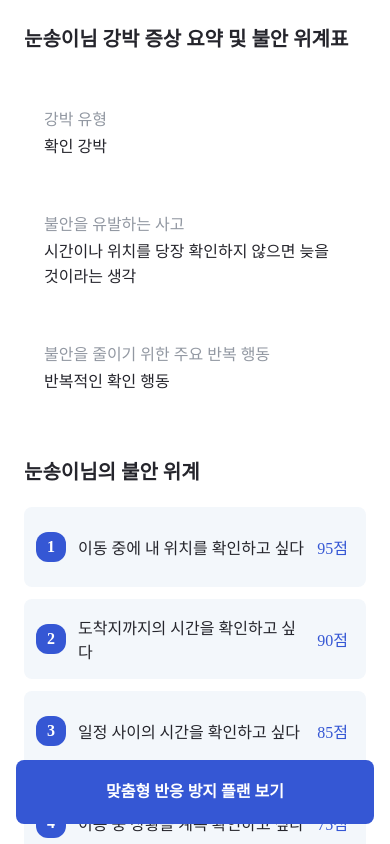
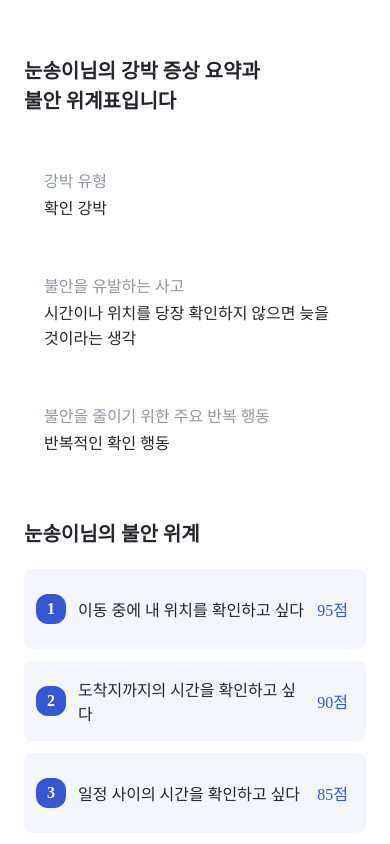
Before and after one commit to mindit-selfcbt/mindit-FE, a React Native app: screen /myanxiety in a window 390 px wide. Built offline with nearby package versions, Linux system fonts and the light colour scheme; what react-native-sound would draw is missing.

Commit message:
Refactor: myplan

```diff
--- a/src/components/chatInput.tsx
+++ b/src/components/chatInput.tsx
@@ -5,14 +5,13 @@ import {
   Image,
   StyleSheet,
   Animated,
-  Easing,
   PermissionsAndroid,
   Platform,
   Alert,
   TextInput,
   Dimensions,
   KeyboardAvoidingView,
-  Keyboard, // ✅ 추가
+  Keyboard,
 } from 'react-native';
 import Voice from '@react-native-voice/voice';
 import VoiceIcon from '../assets/img/chat/voicerecognition.png';
@@ -26,10 +25,9 @@ const ChatInput = ({ onSendText }) => {
   const [isRecording, setIsRecording] = useState(false);
   const [isKeyboardOpen, setIsKeyboardOpen] = useState(false);
   const [inputText, setInputText] = useState('');
-  const [keyboardVisible, setKeyboardVisible] = useState(false); // ✅ 추가
+  const [keyboardVisible, setKeyboardVisible] = useState(false);
   const scaleAnim = useRef(new Animated.Value(1)).current;
 
-  // ✅ 키보드 상태 감지
   useEffect(() => {
     const showSub = Keyboard.addListener('keyboardDidShow', () =>
       setKeyboardVisible(true),
@@ -100,14 +98,10 @@ const ChatInput = ({ onSendText }) => {
     setIsKeyboardOpen(prev => !prev);
   };
 
-  // ⚡ Keyboard 모드
   if (isKeyboardOpen) {
     return (
       <KeyboardAvoidingView
-        style={[
-          styles.keyboardAvoidContainer,
-          !keyboardVisible && { flex: 0 }, // ✅ 키보드가 내려가면 여백 제거
-        ]}
+        style={[styles.keyboardAvoidContainer, !keyboardVisible && { flex: 0 }]}
         behavior="position"
         keyboardVerticalOffset={40}
       >
@@ -155,7 +149,6 @@ const ChatInput = ({ onSendText }) => {
     );
   }
 
-  // ⚡ 음성 모드
   return (
     <View style={styles.inputWrapVoice}>
       <TouchableOpacity
@@ -178,12 +171,11 @@ const ChatInput = ({ onSendText }) => {
   );
 };
 
-// ⚡ 스타일 정의
 const styles = StyleSheet.create({
   inputWrapVoice: {
     width: '100%',
     position: 'absolute',
-    bottom: 0, // 기존 20 → 살짝 내려감
+    bottom: 50,
     flexDirection: 'row',
     justifyContent: 'center',
     alignItems: 'center',
@@ -200,13 +192,11 @@ const styles = StyleSheet.create({
     marginLeft: 20,
   },
   keyboardIcon: { width: 60, height: 60, resizeMode: 'contain' },
-
   keyboardAvoidContainer: {
     flex: 1,
     justifyContent: 'flex-end',
     backgroundColor: 'transparent',
   },
-
   chatBarWrapper: {
     position: 'absolute',
     bottom: -32,
@@ -214,7 +204,6 @@ const styles = StyleSheet.create({
     alignItems: 'center',
     justifyContent: 'center',
   },
-
   chatBar: {
     flexDirection: 'row',
     alignItems: 'center',
--- a/src/components/chatmessageList.tsx
+++ b/src/components/chatmessageList.tsx
@@ -4,7 +4,6 @@ import { FlatList, View, Text, StyleSheet } from 'react-native';
 const ChatMessageList = ({ messages, style }) => {
   const flatListRef = useRef(null);
 
-  // ✅ 새 메시지가 추가될 때 자동으로 맨 아래로 스크롤
   useEffect(() => {
     if (flatListRef.current && messages.length > 0) {
       flatListRef.current.scrollToEnd({ animated: true });
@@ -45,7 +44,6 @@ const ChatMessageList = ({ messages, style }) => {
         }
         showsVerticalScrollIndicator={false}
         onContentSizeChange={handleContentSizeChange}
-        // ⚡ 새로운 메시지가 추가되면 하단 자동 스크롤
         onLayout={handleContentSizeChange}
       />
     </View>
@@ -54,7 +52,7 @@ const ChatMessageList = ({ messages, style }) => {
 
 const styles = StyleSheet.create({
   flatList: {
-    flex: 1, // FlatList가 부모를 채우도록
+    flex: 1,
   },
   flatListPadding: {
     paddingHorizontal: 18,
--- a/src/components/nextButton.tsx
+++ b/src/components/nextButton.tsx
@@ -30,8 +30,7 @@ const styles = StyleSheet.create({
   button: {
     position: 'absolute',
     bottom: 20,
-    width: windowWidth - 32,
-    maxWidth: 380,
+    width: 320,
     paddingVertical: 20,
     borderRadius: 8,
     backgroundColor: '#3557D4',
--- a/src/screens/chat/ocdchatScreen.tsx
+++ b/src/screens/chat/ocdchatScreen.tsx
@@ -5,11 +5,9 @@ import ChatInput from '../../components/chatInput';
 import { ocddummyMessages } from '../../data/ocddummyMessages';
 import MainIcon from '../../assets/icon/mainIcon.png';
 
-// 초기 메시지 설정은 동일
 const initialMessages = ocddummyMessages.filter(m => m.auto).slice(0, 2);
 
 const OcdChatScreen = ({ navigation }) => {
-  // ... (state 및 handleMainPress, handleSendText 함수는 동일) ...
   const [messages, setMessages] = useState(initialMessages);
   const [nextAiResponseIndex, setNextAiResponseIndex] = useState(2);
 
@@ -18,7 +16,6 @@ const OcdChatScreen = ({ navigation }) => {
   };
 
   const handleSendText = (text: string) => {
-    // 1. 사용자 메시지 추가
     const newUserMessage = {
       id: (messages.length + 1).toString(),
       text,
@@ -28,7 +25,6 @@ const OcdChatScreen = ({ navigation }) => {
     };
     setMessages(prevMessages => [...prevMessages, newUserMessage]);
 
-    // 2. Mock AI 응답 찾기 및 추가
     const nextAiIndex = ocddummyMessages.findIndex(
       (msg, index) => index >= nextAiResponseIndex && msg.from === 'AI',
     );
@@ -60,9 +56,7 @@ const OcdChatScreen = ({ navigation }) => {
   };
 
   return (
-    // ⚡ container에 flex: 1을 유지하고, 내부 요소를 수직 배치합니다.
     <View style={styles.container}>
-      {/* 헤더 */}
       <View style={styles.headerRow}>
         <Text style={styles.headerText}>나의 강박에 대해 파악하기</Text>
         <TouchableOpacity onPress={handleMainPress}>
@@ -70,10 +64,8 @@ const OcdChatScreen = ({ navigation }) => {
         </TouchableOpacity>
       </View>
 
-      {/* ⚡ 메시지 리스트: flex: 1을 주어 남은 공간을 모두 차지하게 합니다. */}
       <ChatMessageList messages={messages} style={styles.messageList} />
 
-      {/* ⚡ ChatInput: 이제 absolute가 아니므로 목록 바로 아래에 배치됩니다. */}
       <ChatInput onSendText={handleSendText} />
     </View>
   );
@@ -83,27 +75,25 @@ const styles = StyleSheet.create({
   container: {
     flex: 1,
     backgroundColor: '#EBEFFE',
-    // ⚡ justifyContent: 'flex-end' 제거, flex: 1로 전체를 채우게 변경
   },
   headerRow: {
     flexDirection: 'row',
     alignItems: 'center',
     justifyContent: 'flex-start',
     paddingHorizontal: 16,
-    paddingTop: 20,
-    paddingBottom: 2,
+    paddingTop: 40,
+    paddingBottom: 16,
   },
   headerText: {
     flex: 1,
     color: '#25252C',
     textAlign: 'left',
-    fontFamily: 'Pretendard',
     fontSize: 20,
     fontWeight: '800',
   },
   mainIcon: { width: 26, height: 26, marginLeft: 8, resizeMode: 'contain' },
   messageList: {
-    flex: 1, // ChatMessageList에도 flex: 1을 적용합니다.
+    flex: 1,
   },
 });
 
--- a/src/screens/myplan/myanxietyScreen.tsx
+++ b/src/screens/myplan/myanxietyScreen.tsx
@@ -54,7 +54,9 @@ export default function MyAnxietyScreen() {
   return (
     <SafeAreaView style={styles.root}>
       <ScrollView contentContainerStyle={styles.container} style={{ flex: 1 }}>
-        <Text style={styles.title}>눈송이님 강박 증상 요약 및 불안 위계표</Text>
+        <Text style={styles.title}>
+          눈송이님의 강박 증상 요약과 {'\n'}불안 위계표입니다
+        </Text>
 
         {symptomItems.map((item, i) => (
           <View key={i} style={styles.summaryBox}>
@@ -70,7 +72,7 @@ export default function MyAnxietyScreen() {
             key={idx}
             style={[
               styles.hierarchyBox,
-              idx === anxieties.length - 1 ? { marginBottom: 120 } : {},
+              idx === anxieties.length - 1 ? { marginBottom: 20 } : {},
             ]}
           >
             <View style={styles.rankBox}>
@@ -80,12 +82,12 @@ export default function MyAnxietyScreen() {
             <Text style={styles.hierarchyScore}>{item.score}점</Text>
           </View>
         ))}
+
+        <NextButton
+          title="맞춤형 반응 방지 플랜 보기"
+          onPress={() => navigation.navigate('myplan')}
+        />
       </ScrollView>
-
-      <NextButton
-        title="맞춤형 반응 방지 플랜 보기"
-        onPress={() => navigation.navigate('myplan')}
-      />
     </SafeAreaView>
   );
 }
@@ -106,6 +108,7 @@ const styles = StyleSheet.create({
     fontSize: 20,
     fontWeight: '700',
     lineHeight: 30,
+    marginTop: 32,
     marginBottom: 32,
   },
   summaryBox: {
@@ -193,16 +196,15 @@ const styles = StyleSheet.create({
     marginLeft: 10,
   },
   button: {
-    position: 'absolute',
-    bottom: 20,
-    width: windowWidth - 32,
-    maxWidth: 380,
+    width: 320,
     paddingVertical: 20,
     borderRadius: 8,
     backgroundColor: '#3557D4',
     alignItems: 'center',
     justifyContent: 'center',
     alignSelf: 'center',
+    marginTop: 16,
+    marginBottom: 40,
   },
   buttonText: {
     color: '#FFF',
--- a/src/screens/myplan/myplanScreen.tsx
+++ b/src/screens/myplan/myplanScreen.tsx
@@ -112,6 +112,7 @@ export default function MyPlanScreen() {
         <Text style={styles.topTitle}>
           눈송이님이 진행할 훈련을 설명해드릴게요
         </Text>
+
         {trainings.map(item => (
           <View key={item.id} style={styles.trainingRow}>
             <View style={styles.badge}>
@@ -201,11 +202,13 @@ export default function MyPlanScreen() {
             ))}
           </View>
         </View>
+
+        <NextButton
+          text="다음"
+          onPress={() => navigation.navigate('mytimeline')}
+          style={{ marginBottom: 40 }}
+        />
       </ScrollView>
-      <NextButton
-        text="다음"
-        onPress={() => navigation.navigate('mytimeline')}
-      />
     </SafeAreaView>
   );
 }
@@ -216,13 +219,13 @@ const styles = StyleSheet.create({
     flex: 1,
   },
   topTitle: {
+    fontWeight: '700',
     fontFamily: 'Pretendard',
-    fontWeight: '800',
     fontSize: 20,
     lineHeight: 32,
     color: '#25252C',
     marginLeft: 24,
-    marginTop: 32,
+    marginTop: 60,
     marginBottom: 40,
   },
   trainingRow: {
@@ -301,7 +304,7 @@ const styles = StyleSheet.create({
     alignItems: 'center',
     backgroundColor: '#F8FBFF',
     paddingTop: 20,
-    paddingBottom: 36,
+    paddingBottom: 12,
   },
   planCard: {
     width: CARD_WIDTH,
```
